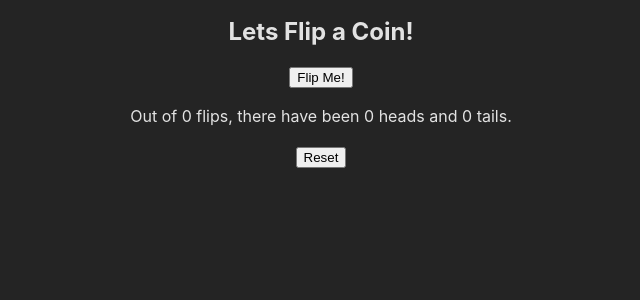
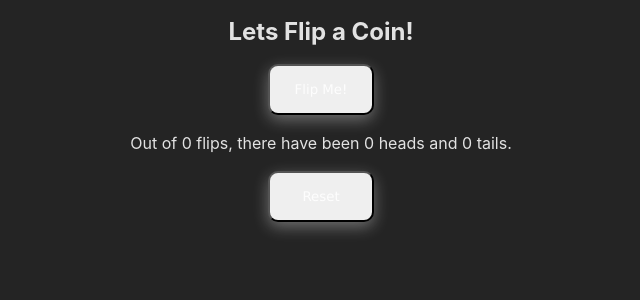
Before and after one commit to metalhead5209/react_coin_flipper, a React (Vite) app: page / in a window 1280 px wide. Shown: the top 300 px of the page, without its empty margins (319-959 px from the left). Built offline with nearby package versions, Linux system fonts and the light colour scheme.

Commit message:
styled buttons

```diff
--- /dev/null
+++ b/src/Components/CoinFlip/CoinFlip.css
@@ -0,0 +1,8 @@
+.CoinFlip button {
+    padding: 1.2em;
+    border-radius: 10px;
+    width: 8em;
+    box-shadow: rgba(247, 247, 247, 0.35) 0px 5px 15px;
+    font-family:Verdana, Geneva, Tahoma, sans-serif;
+    color:rgb(253, 253, 253)
+}
--- a/src/Components/CoinFlip/CoinFlip.jsx
+++ b/src/Components/CoinFlip/CoinFlip.jsx
@@ -1,6 +1,7 @@
 import React, { Component } from 'react';
 import { choice } from '../.././helper';
 import Coin from '../Coin/Coin';
+import './CoinFlip.css';
 
 
 class CoinFlip extends Component {
```
